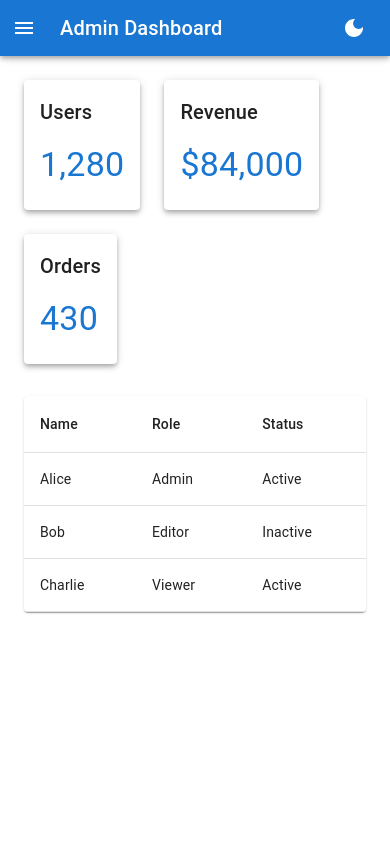
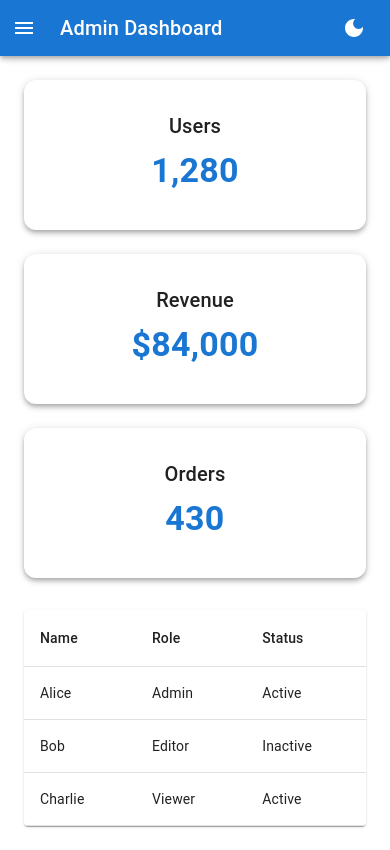
Before and after one commit to Mdirfan0786/Admin_dashboard, a React (Vite) app: page / in a window 390 px wide. Built offline with nearby package versions, Linux system fonts and the light colour scheme.

Commit message:
Improve responsive overview cards layout using MUI Stack

```diff
--- a/src/components/overviewCards/OverviewCards.jsx
+++ b/src/components/overviewCards/OverviewCards.jsx
@@ -1,4 +1,4 @@
-import { Grid, Card, CardContent, Typography } from "@mui/material";
+import { Card, CardContent, Typography, Stack } from "@mui/material";
 
 const dashboardData = [
   {
@@ -17,20 +17,45 @@ const dashboardData = [
 
 export default function OverviewCards() {
   return (
-    <Grid container spacing={3}>
+    <Stack
+      direction={{ xs: "column", md: "row" }}
+      spacing={3}
+      sx={{ width: "100%", mb: 3 }}
+    >
       {dashboardData.map((item, index) => (
-        <Grid item xs={12} sm={6} md={4} key={index}>
-          <Card elevation={4}>
-            <CardContent>
-              <Typography variant="h6">{item.title}</Typography>
+        <Card
+          key={index}
+          elevation={4}
+          sx={{
+            width: "100%",
+            flex: { md: 1 },
+            height: 150,
+            borderRadius: 3,
+          }}
+        >
+          <CardContent
+            sx={{
+              height: "100%",
+              display: "flex",
+              flexDirection: "column",
+              justifyContent: "center",
+              alignItems: "center", // Card ke content ko center me lane ke liye
+            }}
+          >
+            <Typography variant="h6" color="text.secondary">
+              {item.title}
+            </Typography>
 
-              <Typography variant="h4" color="primary" sx={{ mt: 2 }}>
-                {item.value}
-              </Typography>
-            </CardContent>
-          </Card>
-        </Grid>
+            <Typography
+              variant="h4"
+              color="primary"
+              sx={{ mt: 1, fontWeight: "bold" }}
+            >
+              {item.value}
+            </Typography>
+          </CardContent>
+        </Card>
       ))}
-    </Grid>
+    </Stack>
   );
 }
```
